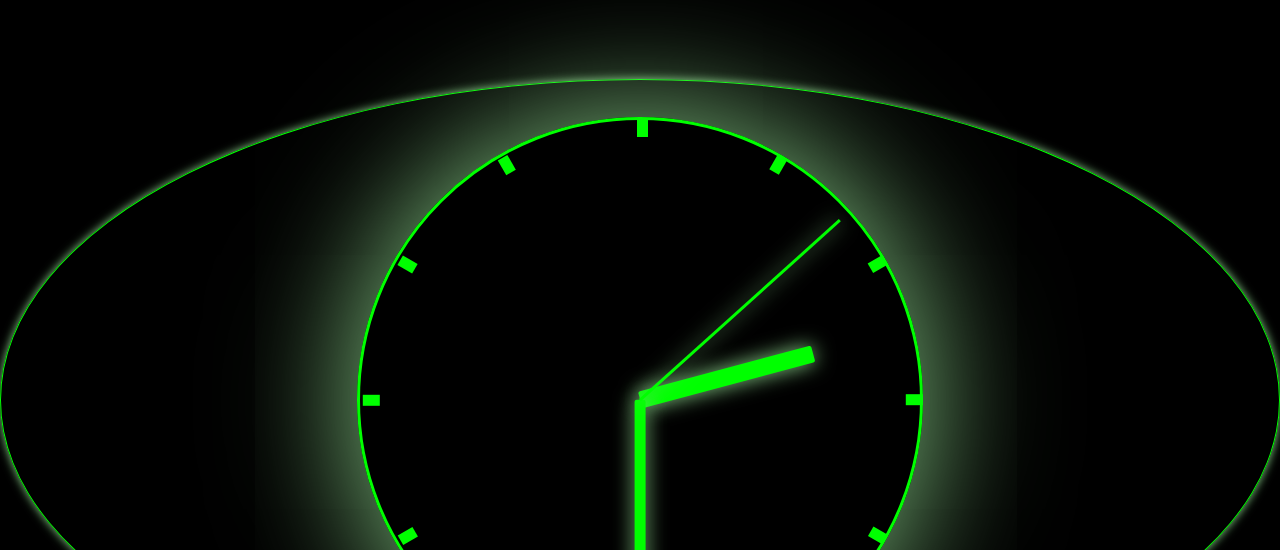
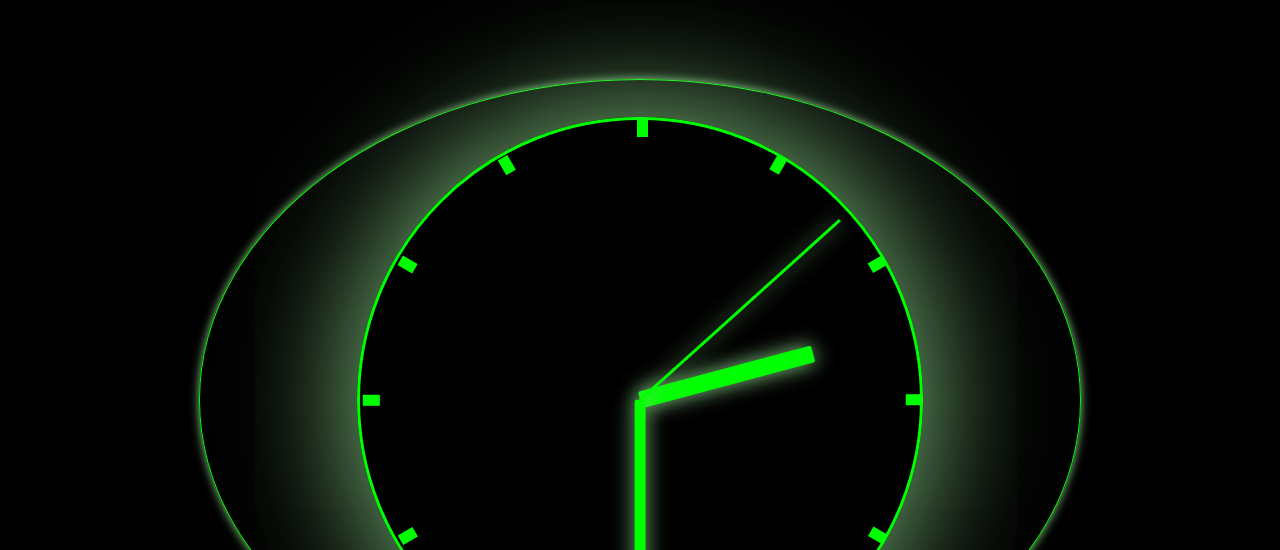
Before and after one commit to GH-satoshi/analog_clock3, a plain HTML site: page index.html in a window 1280 px wide. Shown: the top 550 px of the page. Drawn offline with Linux system fonts and the light colour scheme.

Commit message:
Update index.html

```diff
--- a/index.html
+++ b/index.html
@@ -17,7 +17,7 @@
     }
     .container {
       position: relative;
-      width: min(200vw, 200vh);
+      width: min(110vw, 110vh);
       height: min(80vw, 80vh);
       border: 1px solid #00ff00;
       border-radius: 50%;
```
